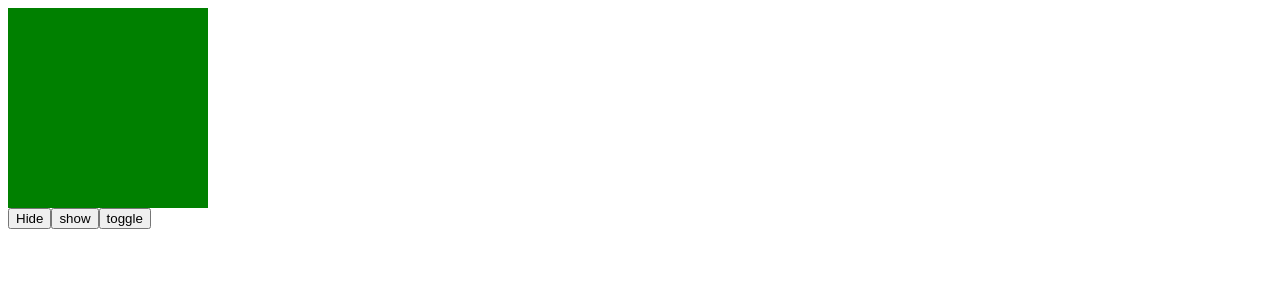
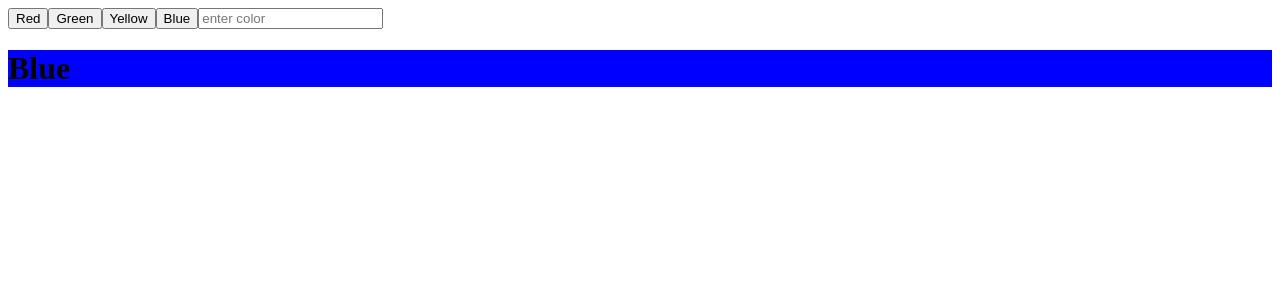
Before and after one commit to vedamshpawar/Angular_learning, an Angular app in the folder myproject_angular/: page / in a window 1280 px wide. Shown: the top 300 px of the page. Built offline with nearby package versions, Linux system fonts and the light colour scheme.

Commit message:
worked on conditional statements

```diff
--- a/myproject_angular/src/app/app.html
+++ b/myproject_angular/src/app/app.html
@@ -22,3 +22,4 @@
 <button (click)="setName()">set Value</button> -->
 
 <app-profile></app-profile>
+<app-user></app-user>
--- a/myproject_angular/src/app/app.ts
+++ b/myproject_angular/src/app/app.ts
@@ -1,10 +1,11 @@
 import { Component, signal } from '@angular/core';
 import { RouterOutlet } from '@angular/router';
 import { Profile } from './profile/profile';
+import { User } from './user/user';
 
 @Component({
   selector: 'app-root',
-  imports: [RouterOutlet, Profile],
+  imports: [RouterOutlet, Profile, User],
   templateUrl: './app.html',
   styleUrl: './app.css'
 })
--- a/myproject_angular/src/app/profile/profile.html
+++ b/myproject_angular/src/app/profile/profile.html
@@ -1,6 +1,6 @@
 <!-- <p>profile works!</p> -->
 
-@if(display){
+<!-- @if(display){
     <div style="background-color: green; width: 200px; height: 200px;">
 
     </div>
@@ -8,7 +8,7 @@
 
 <button (click)="hide()">Hide</button>
 <button (click)="show()">show</button>
-<button (click)="toggleTwo()">toggle</button>
+<button (click)="toggleTwo()">toggle</button> -->
 
 
 <!-- <div style="background-color: green; width: 200px; height: 200px;">
--- a/myproject_angular/src/app/profile/profile.ts
+++ b/myproject_angular/src/app/profile/profile.ts
@@ -8,18 +8,20 @@ import { Component } from '@angular/core';
 })
 export class Profile {
 
-  display=true
+  // display=true
 
-  hide(){
-    this.display=false
-  }
+  // hide(){
+  //   this.display=false
+  // }
 
-  show(){
-    this.display=true
-  }
+  // show(){
+  //   this.display=true
+  // }
 
-  toggleTwo(){
-    this.display =! this.display
-  }
+  // toggleTwo(){
+  //   this.display =! this.display
+  // }
+
+
 
 }
--- /dev/null
+++ b/myproject_angular/src/app/user/user.html
@@ -0,0 +1,51 @@
+<!-- <p>user works!</p> -->
+
+<!-- <button (click)="handleColor(1)">red</button>
+<button (click)="handleColor(2)">blue</button>
+<button (click)="handleColor(3)">yellow</button>
+<button (click)="handleColor(10)">black</button>
+<input type="text" (input)="handleInput($event)" placeholder="Enter color">
+
+
+
+
+@if(colors == 1){<div style="background-color: red; width: 100px; height: 100px;">
+
+</div>
+}
+@else if(colors == 2){<div style="background-color: blue; width: 100px; height: 100px;">
+
+</div>
+}
+@else if(colors == 3){<div style="background-color: yellow; width: 100px; height: 100px;">
+
+</div>
+}
+@else{<div style="background-color: black; width: 100px; height: 100px;">
+
+</div>
+} -->
+
+<button (click)="handleColor('red')">Red</button>
+<button (click)="handleColor('green')">Green</button>
+<button (click)="handleColor('yellow')">Yellow</button>
+<button (click)="handleColor('blue')">Blue</button>
+<input type="text" placeholder="enter color" (input)="changeColor($event)">
+
+@switch(color){
+    @case('red'){
+        <h1 style="background-color: red;">Red</h1>
+    }
+    @case('green'){
+        <h1 style="background-color: green;">Green</h1>
+    }
+    @case('yellow'){
+        <h1 style="background-color: yellow;">Yellow</h1>
+    }
+    @case('blue'){
+        <h1 style="background-color: blue;">Blue</h1>
+    }
+    @default{
+        <h1 style="background-color: goldenrod; color: aliceblue;">No color</h1>
+    }
+}
--- /dev/null
+++ b/myproject_angular/src/app/user/user.ts
@@ -0,0 +1,25 @@
+import { Component } from '@angular/core';
+
+@Component({
+  selector: 'app-user',
+  imports: [],
+  templateUrl: './user.html',
+  styleUrl: './user.css',
+})
+export class User {
+
+  color = 'blue'
+
+  handleColor(val:string){
+    this.color=val
+  }
+
+  // handleInput(event:Event){
+  //   this.colors = parseInt((event.target as HTMLInputElement).value)
+  // }
+
+  changeColor(event:Event){
+    this.color = (event.target as HTMLInputElement).value
+  }
+
+}
```
Also changed, not shown: myproject_angular/src/app/user/user.css (added), 1 other file (tests, documents, lock files or other folders).
